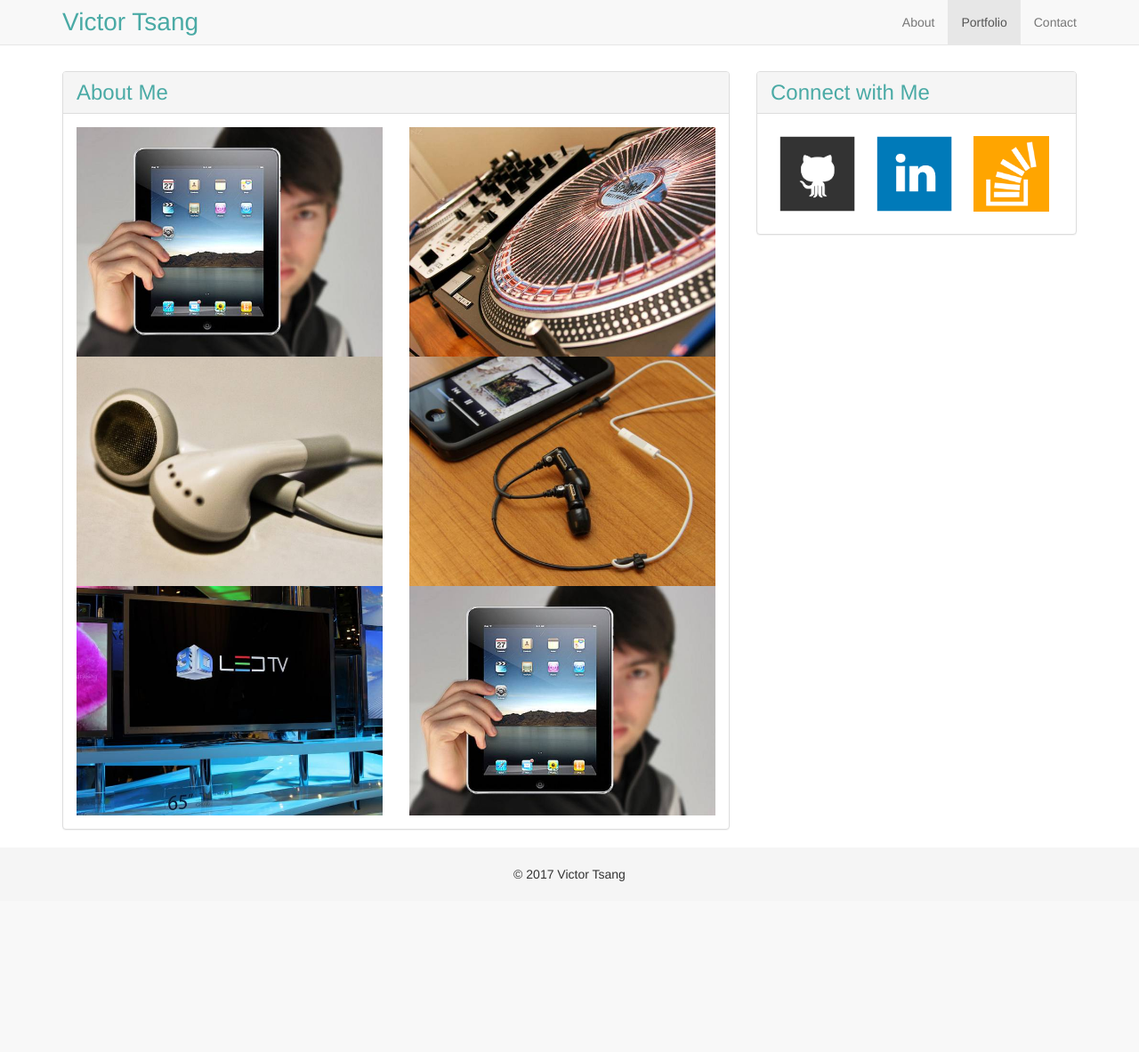
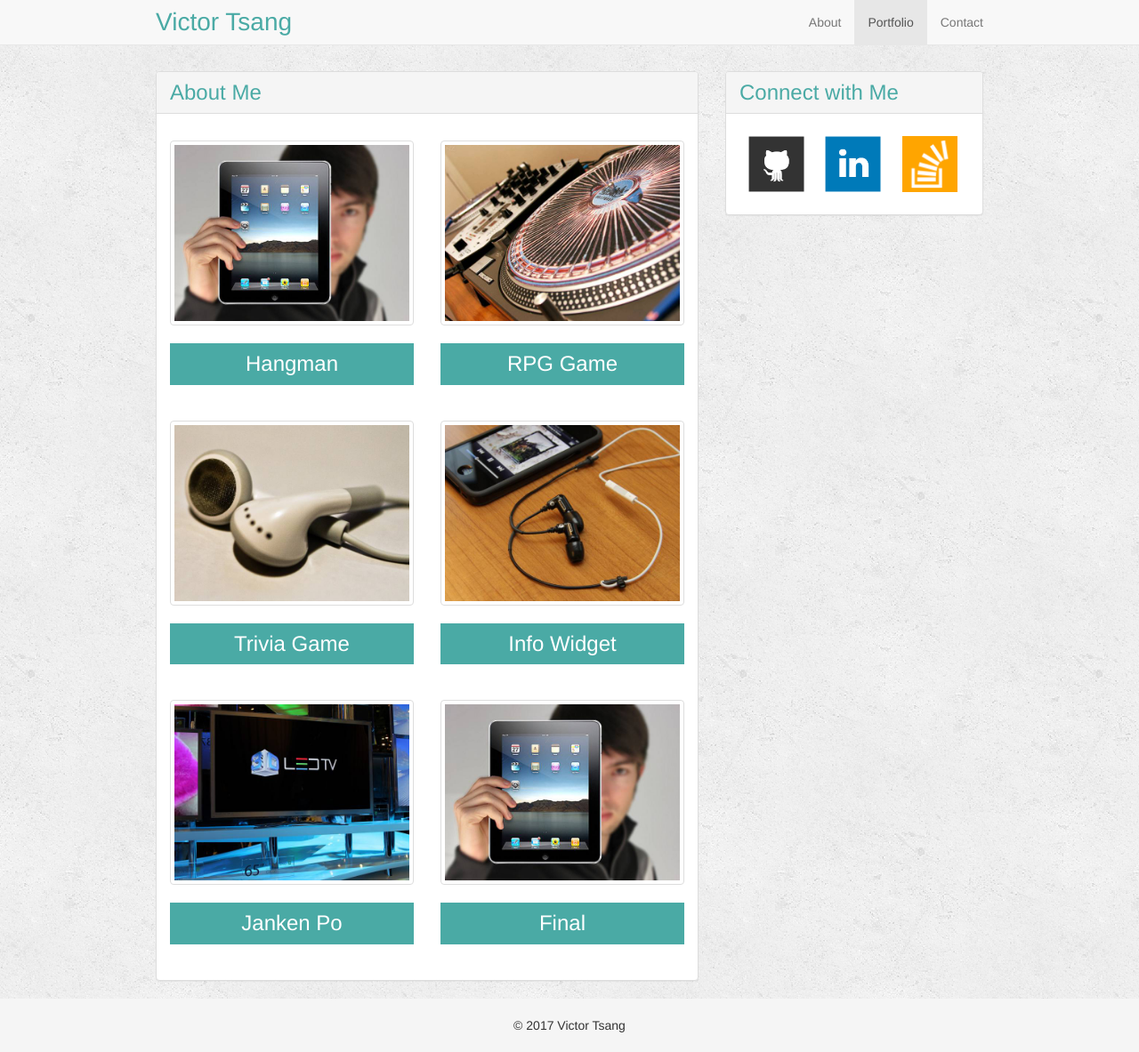
Before and after one commit to victorwltsang/Bootstrap-Portfolio, a PHP site: page /portfolio.html in a window 1280 px wide. Shown: the whole page at 89% size. Before the commit the page ends 991 px from the top, so only its background shows below. Run offline with PHP 8.4, Linux system fonts and the light colour scheme; some libraries are stand-ins or nearby versions.

Commit message:
Boostrap Portfolio

```diff
--- a/assets/css/styles.css
+++ b/assets/css/styles.css
@@ -1,13 +1,22 @@
 /* Sticky footer styles
 -------------------------------------------------- */
 
-html,
-body {
+html, body {
     height: 100%;
     /* The html and body elements cannot have any padding or margin. */
 }
 
+body {
+    background: url("../images/concrete_seamless.png");
+}
+
+.wrapper {
+    max-width: 960px;
+}
+
+
 /* Wrapper for page content to push down footer */
+
 #wrap {
     min-height: 100%;
     height: auto !important;
@@ -18,7 +27,9 @@ body {
     padding: 0 0 60px;
 }
 
+
 /* Set the fixed height of the footer here */
+
 #footer {
     height: 60px;
     background-color: #f5f5f5;
@@ -28,15 +39,15 @@ body {
 /* Custom page CSS
 -------------------------------------------------- */
 
-
-#wrap > .container {
+#wrap>.container {
     padding: 80px 15px 0;
 }
+
 .container .credit {
     margin: 20px 0;
 }
 
-#footer > .container {
+#footer>.container {
     padding-left: 15px;
     padding-right: 15px;
 }
@@ -45,10 +56,10 @@ code {
     font-size: 80%;
 }
 
-ul{
+ul {
     list-style: none;
-  margin:0;
-  padding:0;
+    margin: 0;
+    padding: 0;
 }
 
 .panel-title-sizeXL {
@@ -59,23 +70,47 @@ ul{
     max-width: 100%;
     height: auto;
 }
-.panel-body li{
-  display:inline;
+
+.panel-body li {
+    display: inline;
 }
-.panel-body li img{
-  width:32%;
-  display:inline;
-  padding:10px;
 
+.panel-body li img {
+    width: 32%;
+    display: inline;
+    padding: 10px;
 }
+
+.panel-body li img:hover {
+    border-bottom: 2px solid #4aaaa5;
+}
+
 .tealFont {
     color: #4aaaa5 !important;
 }
 
-.navbar-brand{
-  font-size:28px;
+.btn-teal {
+    background-color: #4aaaa5;
+    color: white;
+    font-size: 20px;
+}
+
+.navbar-brand {
+    font-size: 28px;
 }
 
 .col-margin-bot {
     margin-bottom: 20px;
 }
+
+.col-gutter {
+    padding: 15px !important;
+    position: relative;
+}
+
+.panel-subtitle {
+    text-align: center;
+    background-color: #4aaaa5;
+    color: white;
+    padding: 10px;
+}
--- a/contact.html
+++ b/contact.html
@@ -64,7 +64,7 @@
 										<textarea class="form-control" id="message" rows="10"></textarea>
 									</div>
 
-									<button type="submit" class="btn btn-default">Submit</button>
+									<button type="submit" class="btn btn-teal">Submit</button>
 								</form>
 							</div>
 						</div>
--- a/portfolio.html
+++ b/portfolio.html
@@ -51,26 +51,32 @@
 							<div class="panel-body">
 								<div class="row row-gutter">
 									<div class="col-md-6 col-gutter">
-										<img class="img-responsive" src="./assets/images/technics-q-c-640-480-1.jpg" />
+										<img class="img-responsive thumbnail" src="./assets/images/technics-q-c-640-480-1.jpg" />
+										<h3 class="panel-subtitle"> Hangman </h3>
 									</div>
 									<div class="col-md-6 col-gutter">
-										<img class="img-responsive" src="./assets/images/technics-q-c-640-480-2.jpg" />
+										<img class="img-responsive thumbnail" src="./assets/images/technics-q-c-640-480-2.jpg" />
+											<h3 class="panel-subtitle"> RPG Game </h3>
 									</div>
 								</div>
 								<div class="row row-gutter">
 									<div class="col-md-6 col-gutter">
-										<img class="img-responsive" src="./assets/images/technics-q-c-640-480-5.jpg" />
+										<img class="img-responsive thumbnail" src="./assets/images/technics-q-c-640-480-5.jpg" />
+											<h3 class="panel-subtitle"> Trivia Game </h3>
 									</div>
 									<div class="col-md-6 col-gutter">
-										<img class="img-responsive" src="./assets/images/technics-q-c-640-480-7.jpg" />
+										<img class="img-responsive thumbnail" src="./assets/images/technics-q-c-640-480-7.jpg" />
+											<h3 class="panel-subtitle"> Info Widget </h3>
 									</div>
 								</div>
 								<div class="row row-gutter">
 									<div class="col-md-6 col-gutter">
-										<img class="img-responsive" src="./assets/images/technics-q-c-640-480-9.jpg" />
+										<img class="img-responsive thumbnail" src="./assets/images/technics-q-c-640-480-9.jpg" />
+											<h3 class="panel-subtitle"> Janken Po </h3>
 									</div>
 									<div class="col-md-6 col-gutter">
-										<img class="img-responsive" src="./assets/images/technics-q-c-640-480-1.jpg" />
+										<img class="img-responsive thumbnail" src="./assets/images/technics-q-c-640-480-1.jpg" />
+											<h3 class="panel-subtitle"> Final </h3>
 									</div>
 								</div>
 							</div>
```
Also changed, not shown: css/styles.css (deleted, +0 -98 lines). Lines whose indentation alone changed are shown as unchanged.
